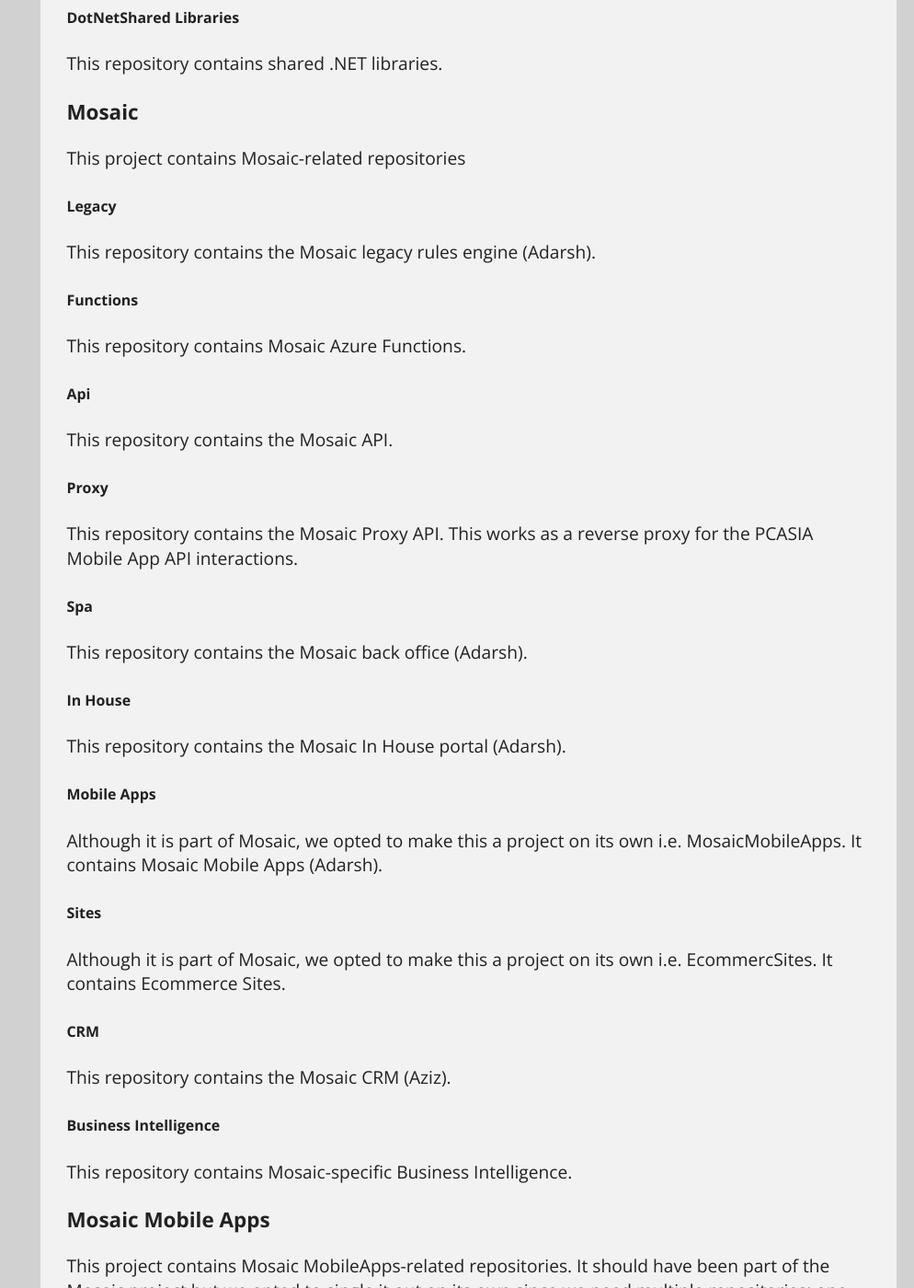
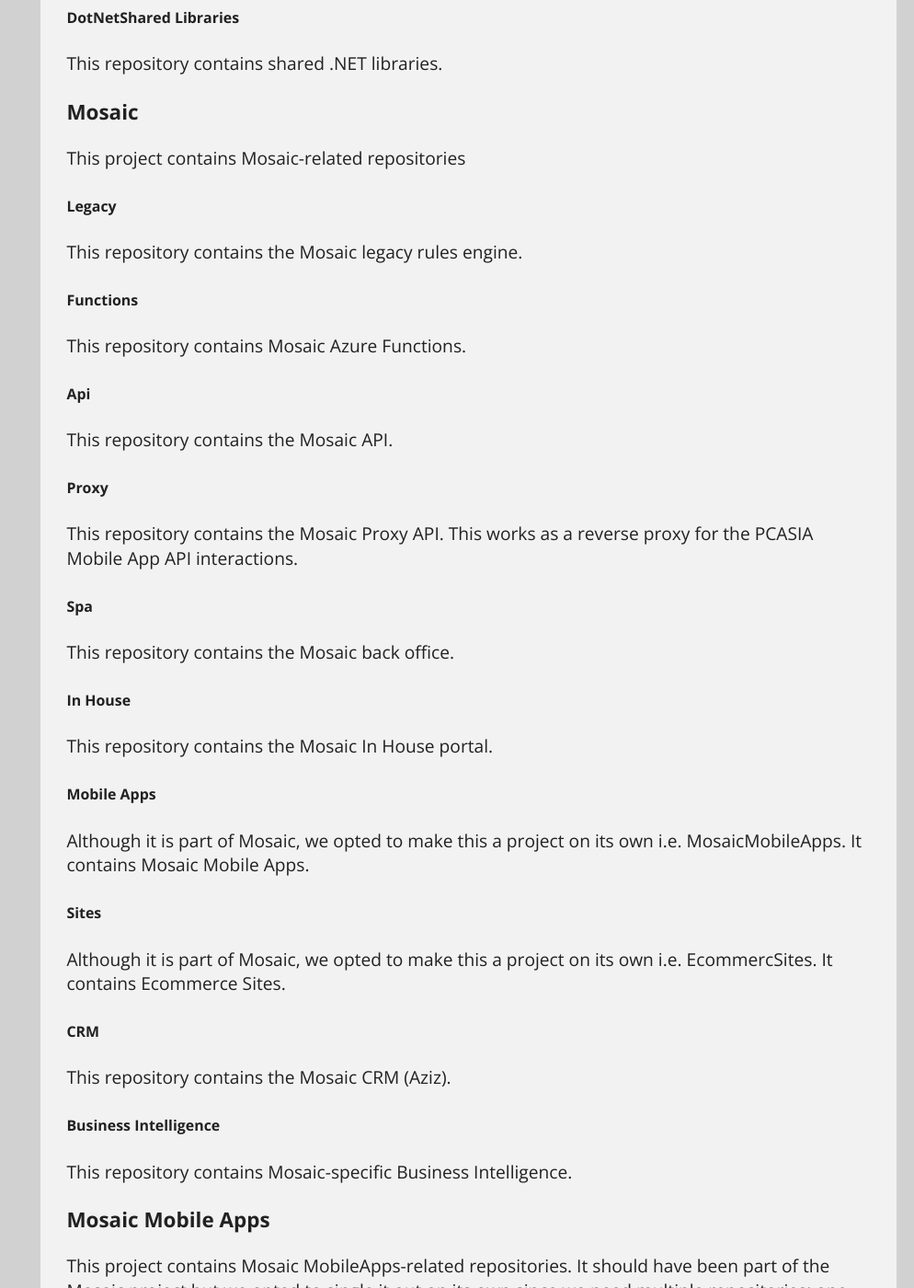
Before and after one commit to hmccode/hmccode.github.io, a Jekyll site: the page built from _posts/2016-10-10-source-code-projects.md, in a window 1280 px wide and 1400 px high, scrolled down 4480 px. Shown: the whole window at 92% size, without its empty margins (286-1280 px from the left). Built offline with Jekyll 4.4.1, drawn with Linux system fonts in a browser that asks for light colours; nearby versions of some CDN libraries; a script that is not in the unit is left out; some of the changed text lies outside the part shown.

Commit message:
Updated the source doc

```diff
--- a/_posts/2016-10-10-source-code-projects.md
+++ b/_posts/2016-10-10-source-code-projects.md
@@ -173,7 +173,7 @@ This project contains Mosaic-related repositories
 
 ##### Legacy
 
-This repository contains the Mosaic legacy rules engine (Adarsh).
+This repository contains the Mosaic legacy rules engine.
 
 ##### Functions
 
@@ -189,15 +189,15 @@ This repository contains the Mosaic Proxy API. This works as a reverse proxy for
 
 ##### Spa
 
-This repository contains the Mosaic back office (Adarsh).
+This repository contains the Mosaic back office.
 
 ##### In House
 
-This repository contains the Mosaic In House portal (Adarsh).
+This repository contains the Mosaic In House portal.
 
 ##### Mobile Apps
 
-Although it is part of Mosaic, we opted to make this a project on its own i.e. MosaicMobileApps. It contains Mosaic Mobile Apps (Adarsh).
+Although it is part of Mosaic, we opted to make this a project on its own i.e. MosaicMobileApps. It contains Mosaic Mobile Apps.
 
 ##### Sites
 
@@ -261,7 +261,7 @@ This repository contains the Offers API.
 
 ##### Spa
 
-This repository contains the Offers back office (Adarsh).
+This repository contains the Offers back office.
 
 ### Sapphire
 
@@ -305,11 +305,11 @@ This project contains Utils-related repositories
 
 ##### PMS Dtu
 
-This repository contains the PMS Data Transfer Utility (Adarsh).
+This repository contains the PMS Data Transfer Utility.
 
 ##### Food  Beverage Dtu
 
-This repository contains the Food & Beverage Data Transfer Utility (Adarsh).
+This repository contains the Food & Beverage Data Transfer Utility
 
 ##### POS
 
@@ -337,7 +337,7 @@ This project contains Voila-related repositories
 
 ##### Legacy
 
-This repository contains the Voila legacy rules engine (Adarsh).
+This repository contains the Voila legacy rules engine.
 
 ##### Api
 
@@ -345,7 +345,7 @@ This repository contains the Voila API.
 
 ##### Mobile Apps
 
-Although it is part of Voila, we opted to make this a project on its own i.e. VoilaMobileApps. It contains Voila Mobile Apps (Adarsh).
+Although it is part of Voila, we opted to make this a project on its own i.e. VoilaMobileApps. It contains Voila Mobile Apps.
 
 ##### Sites
 
```
